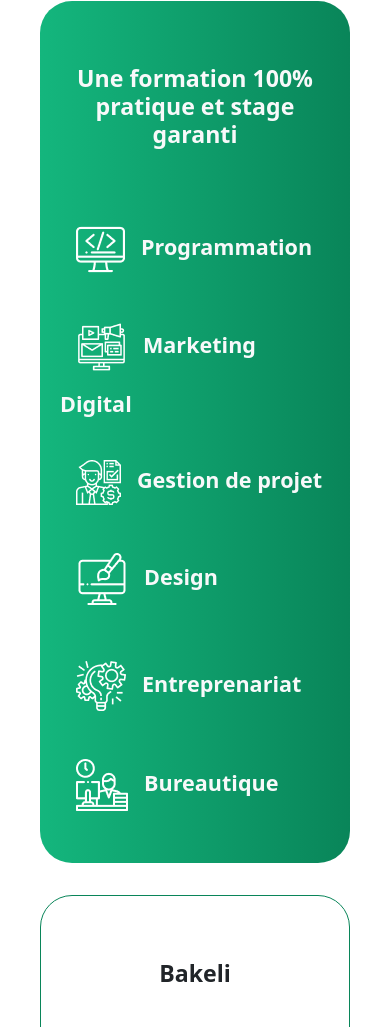
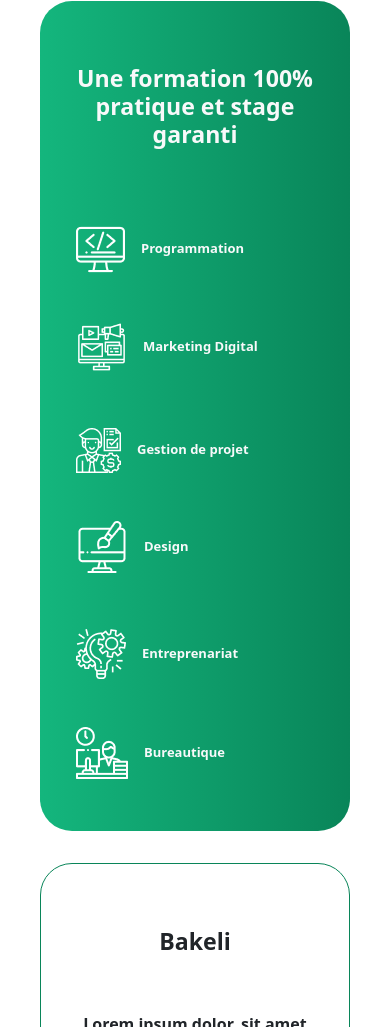
Before and after one commit to Menzamenza/tache06-bootstrap-prototype1, a plain HTML site: page index.html in a window 390 px wide. Shown: the part 977-2004 px from the top of the page. Drawn offline with nearby package versions, Linux system fonts and the light colour scheme.

Commit message:
responsive

```diff
--- a/index.html
+++ b/index.html
@@ -15,7 +15,7 @@
     <nav class="navbar navbar-expand-lg fixed-top bg-white ">
             <div class="container-fluid">
             <a class="navbar-brand" href="#"><img src="./images/Bakeli.png" class="img-fluid" alt="logo"></a>
-            <button class="navbar-toggler" type="button" data-bs-toggle="collapse" data-bs-target="#navbarNavDropdown" aria-controls="navbarNavDropdown" aria-expanded="false" aria-label="Toggle navigation">
+            <button class="navbar-toggler" type="button" data-bs-toggle="collapse" data-bs-target="#navbarNav" aria-controls="navbarNav" aria-expanded="false" aria-label="Toggle navigation">
                 <span class="navbar-toggler-icon"></span>
             </button>
             <div class="collapse navbar-collapse justify-content-end" id="navbarNav">
@@ -78,26 +78,26 @@
                   <h5 class="card-title text-center fw-bold fs-3 py-5 align-items-center">Une formation 100% pratique et stage garanti</h5>
                   <div class="row p-1">
                         <div class="col-lg-6 col-sm-12">
-                            <p class="fw-bold fs-4"><img src="./images/ordicode.png" alt="code" class="img-fluid p-3">Programmation</p>
+                            <p class="fw-bold"><img src="./images/ordicode.png" alt="code" class="img-fluid p-3">Programmation</p>
                         </div>
                         <div class="col-lg-6 col-sm-12">
-                            <p class="fw-bold fs-4"><img src="./images/digital-marketing 1.png" alt="digital-marketing" class="img-fluid p-3">Marketing Digital</p>
+                            <p class="fw-bold"><img src="./images/digital-marketing 1.png" alt="digital-marketing" class="img-fluid p-3">Marketing Digital</p>
                         </div>
                   </div>
                   <div class="row p-1">
                         <div class="col-lg-6 col-sm-12">
-                            <p class="fw-bold fs-4"><img src="./images/investor 1.png" alt="gestion de projet" class="img-fluid p-3">Gestion de projet</p>
+                            <p class="fw-bold"><img src="./images/investor 1.png" alt="gestion de projet" class="img-fluid p-3">Gestion de projet</p>
                         </div>
                         <div class="col-lg-6 col-sm-12">
-                            <p class="fw-bold fs-4"><img src="./images/web-design 1.png" alt="web-design" class="img-fluid p-3">Design </p>
+                            <p class="fw-bold"><img src="./images/web-design 1.png" alt="web-design" class="img-fluid p-3">Design </p>
                         </div>
                   </div>
                   <div class="row p-1">
                         <div class="col-lg-6 col-sm-12">
-                            <p class="fw-bold fs-4"><img src="./images/project-management 1.png" alt="entreprenariat" class="img-fluid p-3">Entreprenariat</p>
+                            <p class="fw-bold"><img src="./images/project-management 1.png" alt="entreprenariat" class="img-fluid p-3">Entreprenariat</p>
                         </div>
                         <div class="col-lg-6 col-sm-12">
-                            <p class="fw-bold fs-4"><img src="./images/work 1.png" alt="bureautique" class="img-fluid p-3">Bureautique </p>
+                            <p class="fw-bold"><img src="./images/work 1.png" alt="bureautique" class="img-fluid p-3">Bureautique </p>
                         </div>
                   </div>
                 </div>
@@ -339,6 +339,6 @@
         </div>
     </div>
     <!-- ----------------------------------------------- fin footer---------------------------------------------------- -->
-    <script src="https://cdn.jsdelivr.net/npm/bootstrap@5.3.2/dist/js/bootstrap.bundle.min.js" integrity="sha384-C6RzsynM9kWDrMNeT87bh95OGNyZPhcTNXj1NW7RuBCsyN/o0jlpcV8Qyq46cDfL" crossorigin="anonymous"></script>
+    <script src="https://cdn.jsdelivr.net/npm/bootstrap@5.0.2/dist/js/bootstrap.bundle.min.js" integrity="sha384-MrcW6ZMFYlzcLA8Nl+NtUVF0sA7MsXsP1UyJoMp4YLEuNSfAP+JcXn/tWtIaxVXM" crossorigin="anonymous"></script>
 </body>
 </html>
--- a/style.css
+++ b/style.css
@@ -39,9 +39,15 @@
 .bg-footer{
     background-color: rgb(77, 114, 162);
 }
-
+.classe p{
+    font-size: larger;
+}
 @media screen and (max-width:768px){
     .img-responsive img{
         width: 100vw;
     }
+    .classe p{
+         font-size: small;
+    }
+
 }
```
